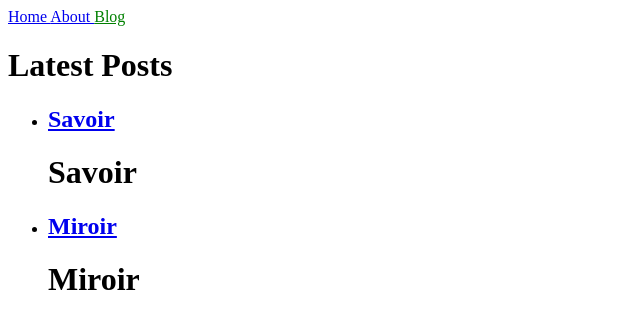
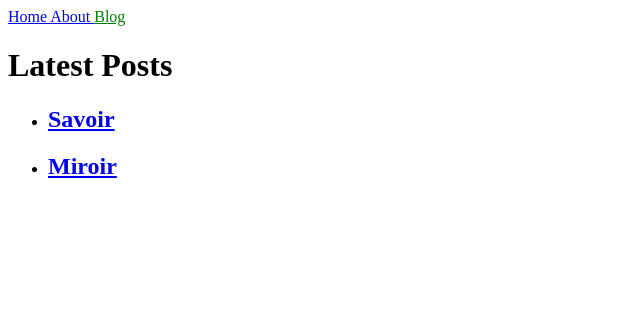
Before and after one commit to pdeguing/writings, a Jekyll site: the page built from blog.html, in a window 1280 px wide. Shown: the top 329 px of the page, without its empty margins (0-640 px from the left). Built offline with Jekyll 4.4.1, drawn with Linux system fonts in a browser that asks for light colours.

```diff
--- a/_config.yml
+++ /dev/null
@@ -1 +0,0 @@
-baseurl: "/writings"
--- a/blog.html
+++ b/blog.html
@@ -8,7 +8,7 @@ title: Blog
   {% for post in site.posts %}
     <li>
       <h2><a href="{{ post.url }}">{{ post.title }}</a></h2>
-      {{ post.excerpt }}
+      <!-- {{ post.excerpt }} -->
     </li>
   {% endfor %}
 </ul>
```
Also changed, not shown: 1 other file.
